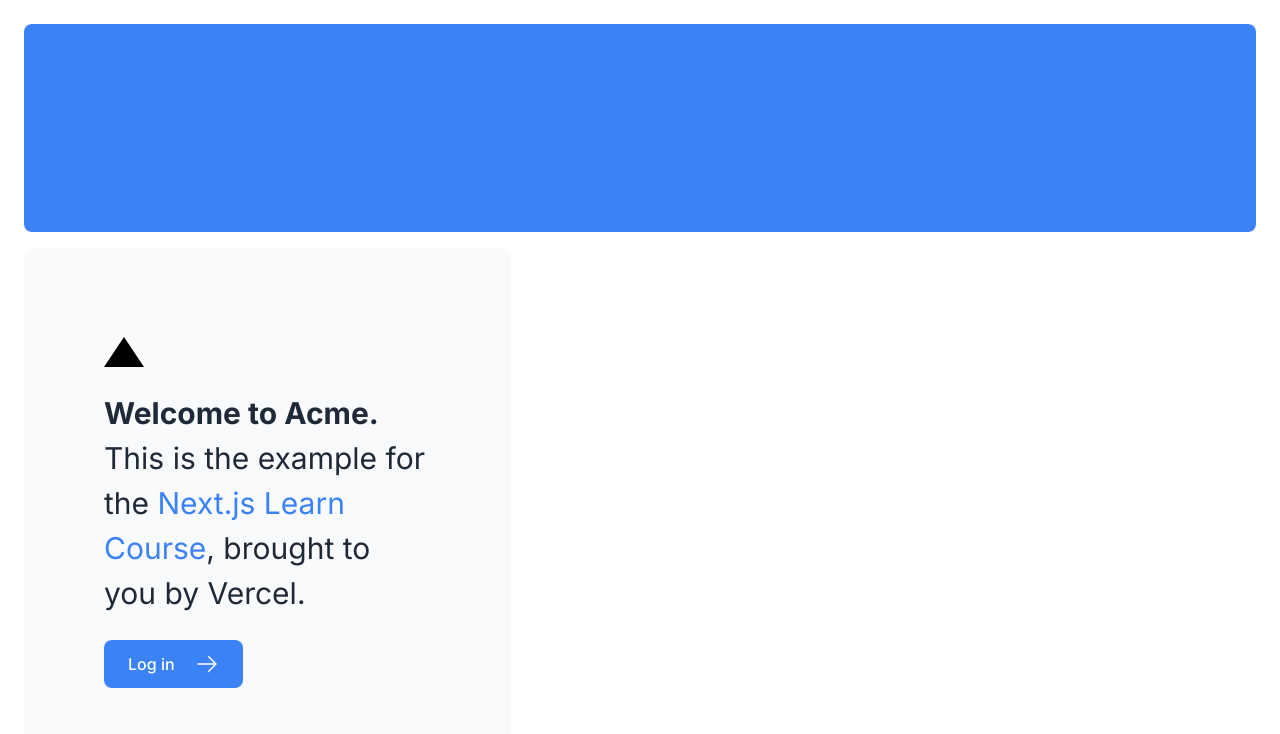
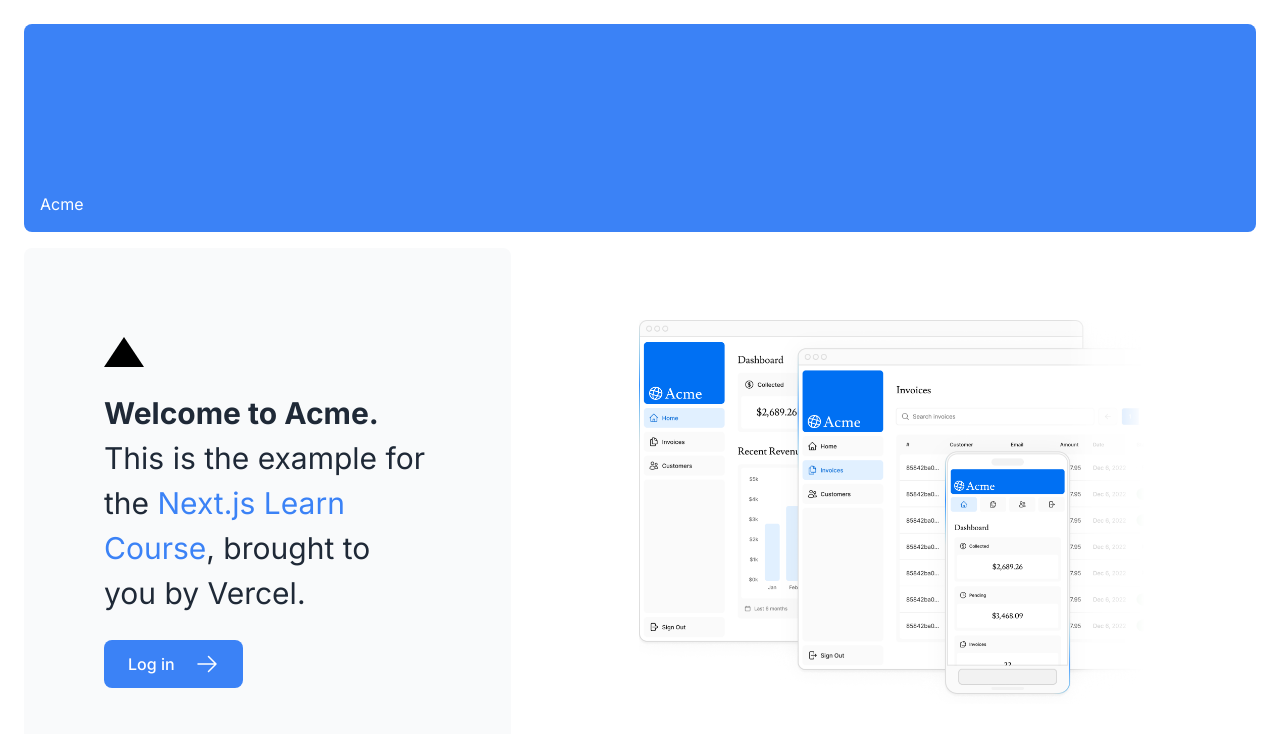
Before and after one commit to ozdemirrulass/nextjs-experimental, a Next.js app: page / in a window 1280 px wide. Shown: the top 734 px of the page. Built offline with nearby package versions, Linux system fonts and the light colour scheme.

Commit message:
optimizing images

```diff
--- a/src/app/page.tsx
+++ b/src/app/page.tsx
@@ -2,12 +2,13 @@
 import { ArrowRightIcon } from '@heroicons/react/24/outline';
 import Link from 'next/link';
 import styles from "@/ui/home.module.css"
+import Image from 'next/image';
 
 export default function Page() {
   return (
     <main className="flex min-h-screen flex-col p-6">
       <div className="flex h-20 shrink-0 items-end rounded-lg bg-blue-500 p-4 md:h-52">
-        {/* <AcmeLogo /> */}
+        <AcmeLogo />
       </div>
       <div className="mt-4 flex grow flex-col gap-4 md:flex-row">
         <div className="flex flex-col justify-center gap-6 rounded-lg bg-gray-50 px-6 py-10 md:w-2/5 md:px-20">
@@ -27,7 +28,20 @@
           </Link>
         </div>
         <div className="flex items-center justify-center p-6 md:w-3/5 md:px-28 md:py-12">
-          {/* Add Hero Images Here */}
+          <Image
+            src="/hero-desktop.png"
+            width={1000}
+            height={760}
+            className="hidden md:block"
+            alt="Screenshots of the dashboard project showing desktop version"
+          />
+          <Image
+            src="/hero-mobile.png"
+            width={560}
+            height={620}
+            className="block md:hidden"
+            alt="Screenshots of the dashboard project showing mobile version"
+          />
         </div>
       </div>
     </main>
--- a/src/ui/acme-logo.tsx
+++ b/src/ui/acme-logo.tsx
@@ -1,9 +1,9 @@
-import { GlobeAltIcon } from '@heroicons/react/24/outline';
+import { GlobeAltIcon } from "@heroicons/react/24/outline";
 
 export default function AcmeLogo() {
     return (
         <div
-            className={`flex flex-row items-center leading-none text-white`}
+            className="flex flex-row items-center leading-none text-white"
         >
             <GlobeAltIcon className="h-12 w-12 rotate-[15deg]" />
             <p className="text-[44px]">Acme</p>
```
Also changed, not shown: public/hero-desktop.png (added), public/hero-mobile.png (added).
